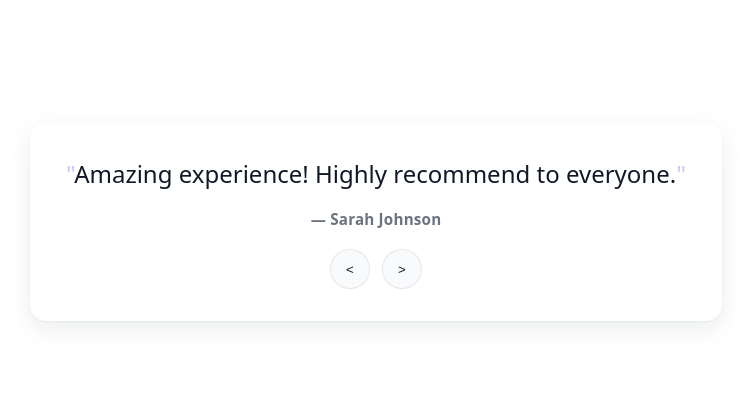
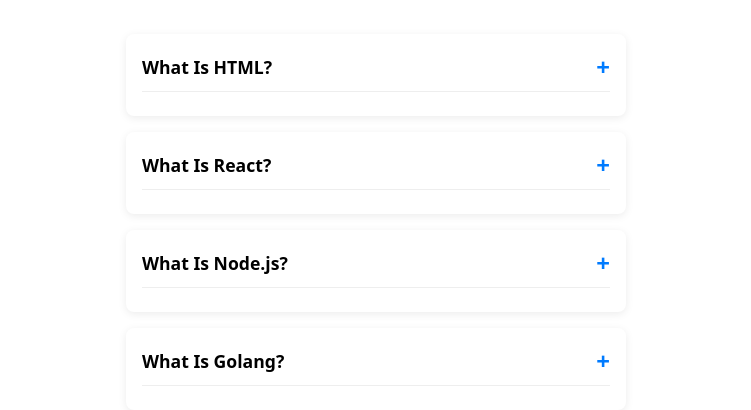
Before and after one commit to RajaMahanty/react-madness, a React (Vite) app in the folder project/ten_step/: page / in a window 1280 px wide. Shown: the part 178-588 px from the top of the page, without its empty margins (264-1015 px from the left). Built offline with nearby package versions, Linux system fonts and the light colour scheme; a web font is replaced by a local one.

Commit message:
Accordian Complete

```diff
--- a/project/ten_step/src/App.jsx
+++ b/project/ten_step/src/App.jsx
@@ -1,3 +1,4 @@
+import Accordians from "./components/accordian/Accordians";
 import Calculator from "./components/calculator/Calculator";
 import Counter from "./components/counter/Counter";
 import Dynamic from "./components/dynamic/Dynamic";
@@ -15,7 +16,8 @@ const App = () => {
 			{/* <Calculator /> */}
 			{/* <Dynamic /> */}
 			{/* <HiddenSearchBar /> */}
-			<Testimonial />
+			{/* <Testimonial /> */}
+			<Accordians />
 		</main>
 	);
 };
--- /dev/null
+++ b/project/ten_step/src/components/accordian/Accordian.jsx
@@ -0,0 +1,21 @@
+import { useState } from "react";
+import styles from "./style.module.css";
+
+const Accordian = ({ title, content }) => {
+	const [isActive, setIsActive] = useState(false);
+
+	return (
+		<section className={styles["accordian-card"]}>
+			<div className={styles.header} onClick={() => setIsActive(!isActive)}>
+				<div>{title}</div>
+				<p className={styles.icon}>{isActive ? "-" : "+"}</p>
+			</div>
+
+			<div className={styles.content}>
+				{isActive && <p className={styles["card-info"]}>{content}</p>}
+			</div>
+		</section>
+	);
+};
+
+export default Accordian;
--- /dev/null
+++ b/project/ten_step/src/components/accordian/Accordians.jsx
@@ -0,0 +1,15 @@
+import { accordionData } from "../../data/accordian";
+import Accordian from "./Accordian";
+import styles from "./style.module.css";
+
+const Accordians = () => {
+	return (
+		<div className={styles.accordian}>
+			{accordionData.map(({ title, content }, idx) => (
+				<Accordian key={idx} title={title} content={content} />
+			))}
+		</div>
+	);
+};
+
+export default Accordians;
--- /dev/null
+++ b/project/ten_step/src/components/accordian/style.module.css
@@ -0,0 +1,48 @@
+.accordian {
+  display: flex;
+  flex-direction: column;
+  gap: 1rem;
+  width: 500px;
+  max-width: 100%;
+  margin: 2rem auto;
+}
+
+.accordian-card {
+  background: #fff;
+  border-radius: 8px;
+  box-shadow: 0 2px 8px rgba(0, 0, 0, 0.08);
+  padding: 1rem;
+  transition: box-shadow 0.2s;
+}
+
+.accordian-card:hover {
+  box-shadow: 0 4px 16px rgba(0, 0, 0, 0.12);
+}
+
+.header {
+  display: flex;
+  justify-content: space-between;
+  align-items: center;
+  cursor: pointer;
+  font-weight: 600;
+  font-size: 1.1rem;
+  padding-bottom: 0.5rem;
+  border-bottom: 1px solid #eee;
+}
+
+.icon {
+  font-size: 1.5rem;
+  color: #007bff;
+  margin-left: 1rem;
+}
+
+.content {
+  margin-top: 0.5rem;
+}
+
+.card-info {
+  color: #444;
+  font-size: 1rem;
+  line-height: 1.6;
+  padding: 0.5rem 0;
+}
--- /dev/null
+++ b/project/ten_step/src/data/accordian.js
@@ -0,0 +1,18 @@
+export const accordionData = [
+	{
+		title: "What Is HTML?",
+		content: `The HyperText Markup Language or HTML is the standard markup language for documents designed to be displayed in a web browser. It can be assisted by technologies such as Cascading Style Sheets and scripting languages such as JavaScript.`,
+	},
+	{
+		title: "What Is React?",
+		content: `React is a free and open-source front-end JavaScript library for building user interfaces based on UI components. It is maintained by Meta and a community of individual developers and companies.`,
+	},
+	{
+		title: "What Is Node.js?",
+		content: `Node.js is a cross-platform, open-source server environment that can run on Windows, Linux, Unix, macOS, and more. Node.js is a back-end JavaScript runtime environment, runs on the V8 JavaScript Engine, and executes JavaScript code outside a web browser.`,
+	},
+	{
+		title: "What Is Golang?",
+		content: `Go is a statically typed, compiled programming language designed at Google by Robert Griesemer, Rob Pike, and Ken Thompson. It is syntactically similar to C, but with memory safety, garbage collection, structural typing, and CSP-style concurrency`,
+	},
+];
```
